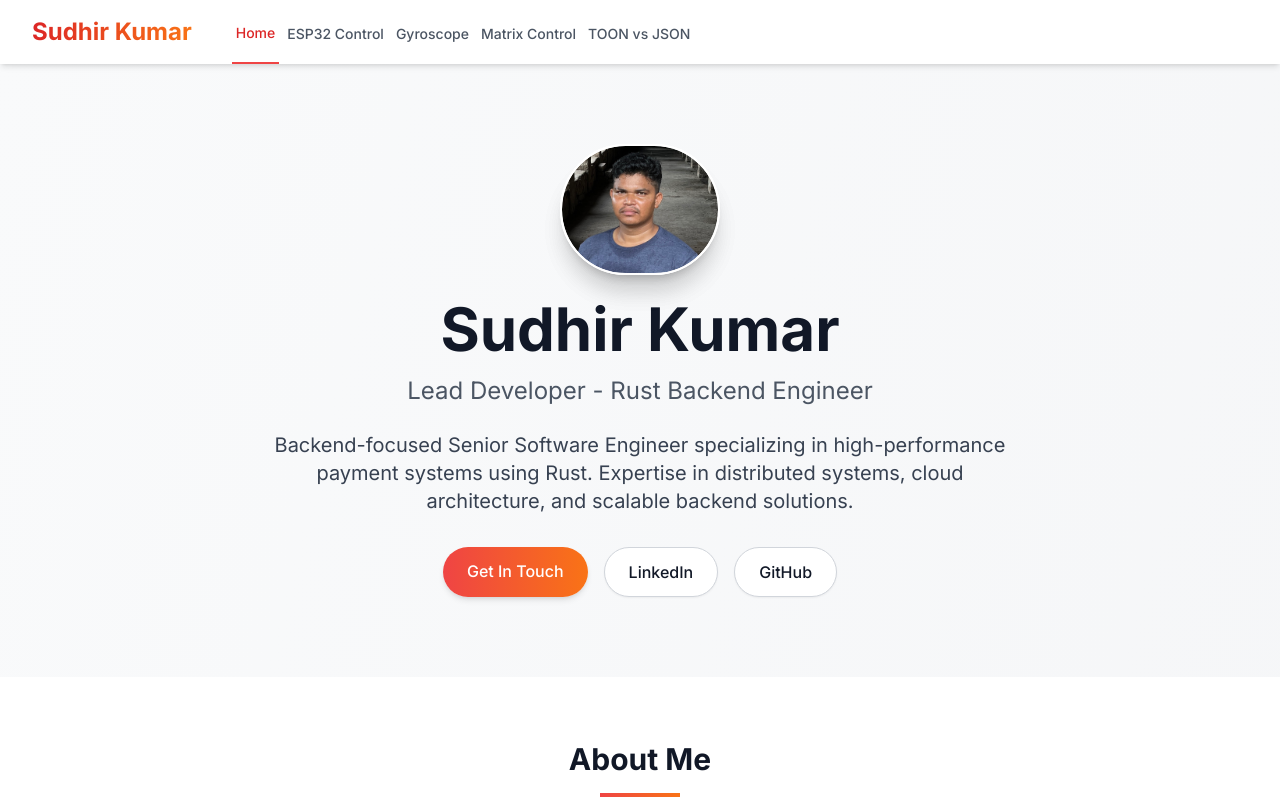
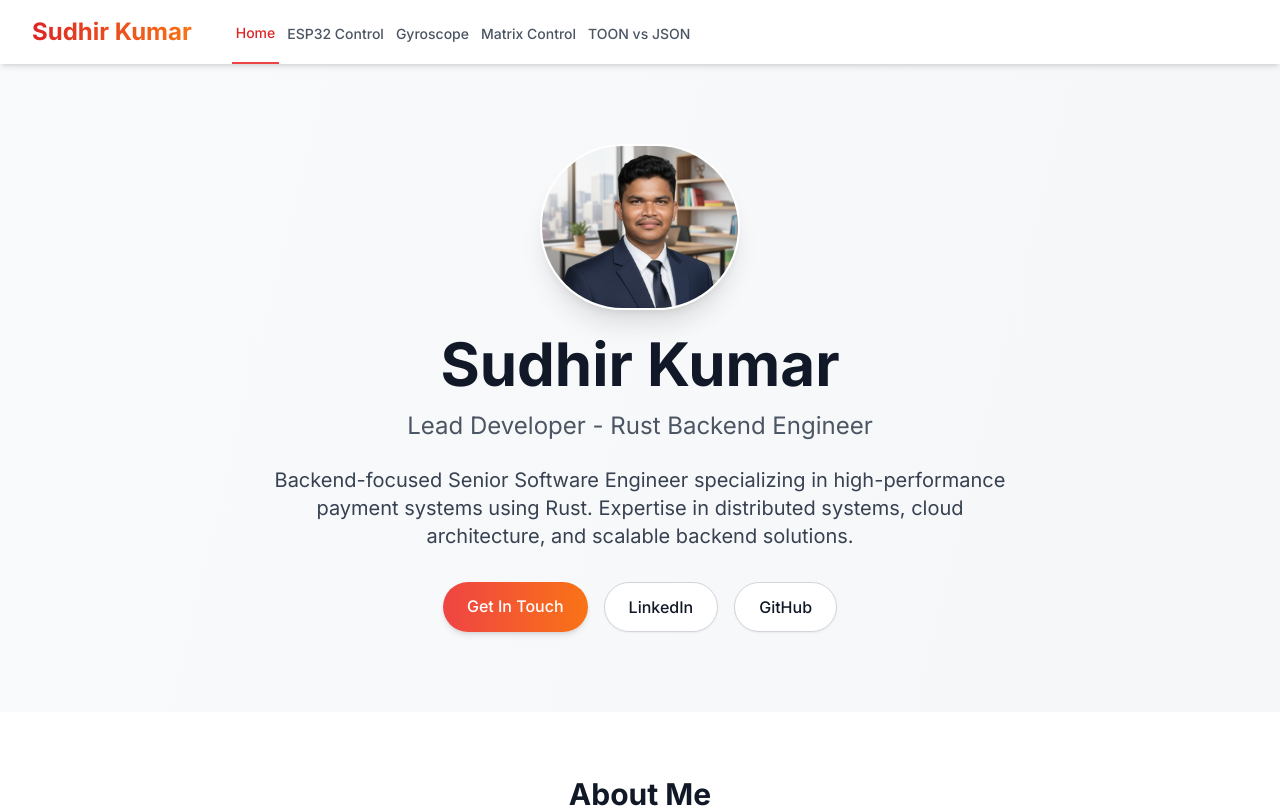
Before and after one commit to gitsudhir/next, a Next.js app: page / in a window 1280 px wide. Shown: the top 808 px of the page. Built offline with nearby package versions, Linux system fonts and the light colour scheme.

Commit message:
feat: update profile picture from JPG to PNG, increase its dimensions, and remove redundant styling.

```diff
--- a/app/page.tsx
+++ b/app/page.tsx
@@ -23,14 +23,14 @@ export default function Home() {
           <div className="mb-6 flex justify-center">
             <div className="relative">
               <Image
-                src="/profile-picture.jpg"
+                src="/profile-picture.png"
                 alt="Sudhir Kumar"
-                width={160}
-                height={160}
+                width={200}
+                height={200}
                 className="rounded-full object-cover border-2 border-white shadow-xl"
                 priority
               />
-              <div className="absolute inset-0 rounded-full border-2 border-white shadow-xl"></div>
+
             </div>
           </div>
           <h1 className="text-4xl md:text-6xl font-bold text-gray-900 mb-4">
```
Also changed, not shown: public/profile-picture.jpg (deleted), public/profile-picture.png (added).
